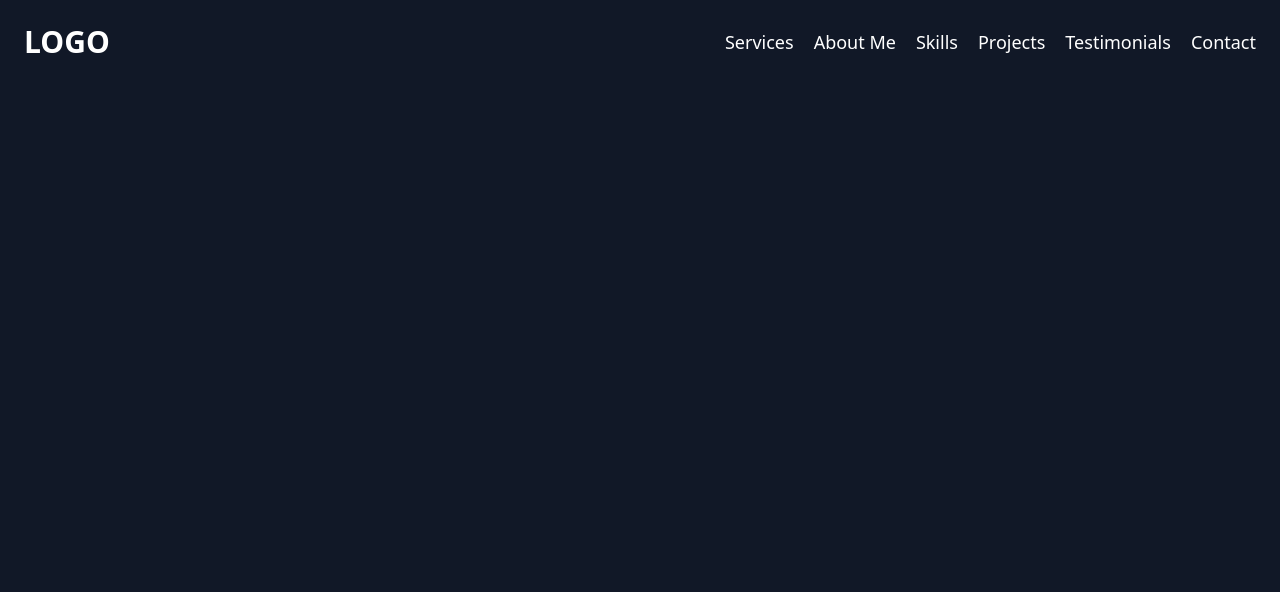
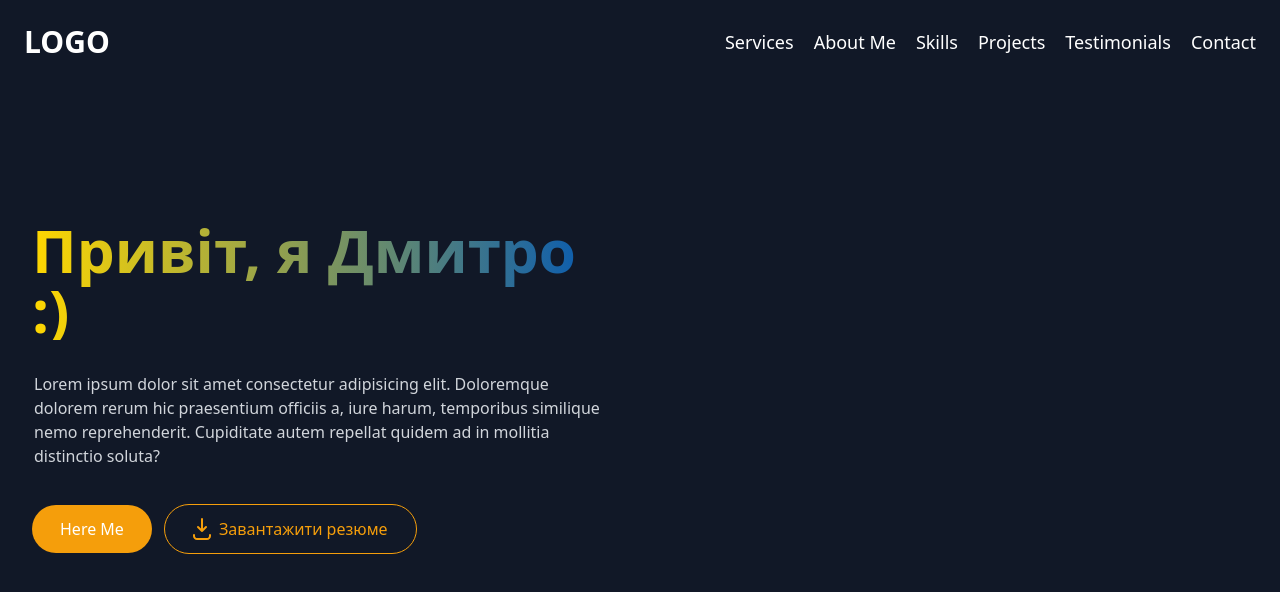
Before and after one commit to Dimatuzkoff/my_portfolio, a Vue app: page / in a window 1280 px wide. Shown: the top 592 px of the page. Built offline with nearby package versions, Linux system fonts and the light colour scheme.

Commit message:
download resume

```diff
--- a/package.json
+++ b/package.json
@@ -9,6 +9,7 @@
     "preview": "vite preview"
   },
   "dependencies": {
+    "aos": "^2.3.4",
     "vue": "^3.5.13"
   },
   "devDependencies": {
--- a/src/App.vue
+++ b/src/App.vue
@@ -1,9 +1,14 @@
 <script setup>
 import { defineAsyncComponent } from "vue";
 const NavBar = defineAsyncComponent(() => import("@/components/NavBar.vue"));
+const HeroSection = defineAsyncComponent(() =>
+  import("@/components/HeroSection.vue")
+);
 </script>
+
 <template>
   <div class="bg-dark min-h-screen">
     <NavBar />
+    <HeroSection />
   </div>
 </template>
--- a/src/components/HeroSection.vue
+++ b/src/components/HeroSection.vue
@@ -1,3 +1,100 @@
+<script setup>
+import AOS from "aos";
+import "aos/dist/aos";
+AOS.init();
+</script>
 <template>
-  <h1>hero sectiofen</h1>
+  <section class="relative w-full" data-aos="zoom-in-up">
+    <div class="absolute top-0 inset-x-0 h-64 flex items-start">
+      <div
+        class="h-24 w-2/3 bg-gradient-to-br from-[#570cac] blur-2xl invisible opacity-40"
+      ></div>
+      <div
+        class="h-20 w-3/5 bg-gradient-to-r from-[#670ccf] blur-2xl opacity-40"
+      ></div>
+    </div>
+    <div
+      class="w-full px-5 sm:px-8 md:px-12 lg:px-8 max-w-screen-lg lg:max-w-screen-xl mx-auto relative"
+    >
+      <div
+        class="grid lg:grid-cols-2 gap-10 xl:gap-14 relative pt-24 lg:max-w-none max-w-2xl md:max-w-3xl mx-auto"
+      >
+        <div class="lg:py-6">
+          <div class="text-center lg:text-left">
+            <h1
+              class="pt-4 bg-clip-text text-transparent bg-gradient-to-r from-yellow to-blue font-bold text-4xl md:text-5xl lg:text-6xl"
+            >
+              Привіт, я
+              <span class="text-transparent"> Дмитро :)</span>
+            </h1>
+          </div>
+          <p
+            class="text-gray-300 pt-8 text-center lg:text-left mx-auto max-w-xl"
+          >
+            Lorem ipsum dolor sit amet consectetur adipisicing elit. Doloremque
+            dolorem rerum hic praesentium officiis a, iure harum, temporibus
+            similique nemo reprehenderit. Cupiditate autem repellat quidem ad in
+            mollitia distinctio soluta?
+          </p>
+          <div
+            class="flex items-center gap-3 pt-9 flex-col sm:flex-row sm:w-max sm:mx-auto lg:mx-0"
+          >
+            <button
+              class="px-6 md:px-7 py-3 rounded-full relative group w-full sm:w-max flex justify-center"
+            >
+              <span
+                class="absolute inset-0 rounded-3xl group-hover:scale-105 origin-center transition-all ease-in-out bg-primary border-2 border-transparent"
+              ></span>
+              <span class="relative flex items-center justify-center text-white"
+                >Here Me</span
+              >
+            </button>
+            <button
+              class="border border-primary px-6 md:px-7 py-3 rounded-full relative group w-full sm:w-max flex justify-center"
+            >
+              <div
+                class="hover:scale-105 transition-all ease-in-out flex justify-center items-center relative"
+              >
+                <div class="svg-container">
+                  <svg
+                    class="download-icon"
+                    width="18"
+                    height="22"
+                    viewBox="0 0 18 22"
+                    fill="none"
+                    xmlns="http://www.w3.org/2000/svg"
+                  >
+                    <path
+                      class="download-arrow"
+                      d="M13 9L9 13M9 13L5 9M9 13V1"
+                      stroke="#f59e0b"
+                      stroke-width="2"
+                      stroke-linecap="round"
+                      stroke-linejoin="round"
+                    />
+
+                    <path
+                      d="M1 17V18C1 18.7956 1.31607 19.5587 1.87868 20.1213C2.44129
+                  20.6839 3.20435 21 4 21H14C14.7956 21 15.5587 20.6839 16.1213
+                  20.1213C16.6839 19.5587 17 18.7956 17 18V17"
+                      stroke="#f59e0b"
+                      stroke-width="2"
+                      stroke-linecap="round"
+                    />
+                  </svg>
+                  <div class="download-loader text-white hidden"></div>
+                </div>
+                <a
+                  href="/ДмитроТузков.pdf"
+                  download="ДмитроТузков.pdf"
+                  class="pl-2 text-primary"
+                  >Завантажити резюме</a
+                >
+              </div>
+            </button>
+          </div>
+        </div>
+      </div>
+    </div>
+  </section>
 </template>
--- a/tailwind.config.cjs
+++ b/tailwind.config.cjs
@@ -7,6 +7,8 @@ module.exports = {
                 primary: "#f59e0b",
                 secondary: "#ec4899",
                 dark: "#111827",
+                yellow: "#FFD700",
+                blue: "#0057B7",
             }
         },
     },
```
Also changed, not shown: 2 other files (tests, documents, lock files or other folders).
